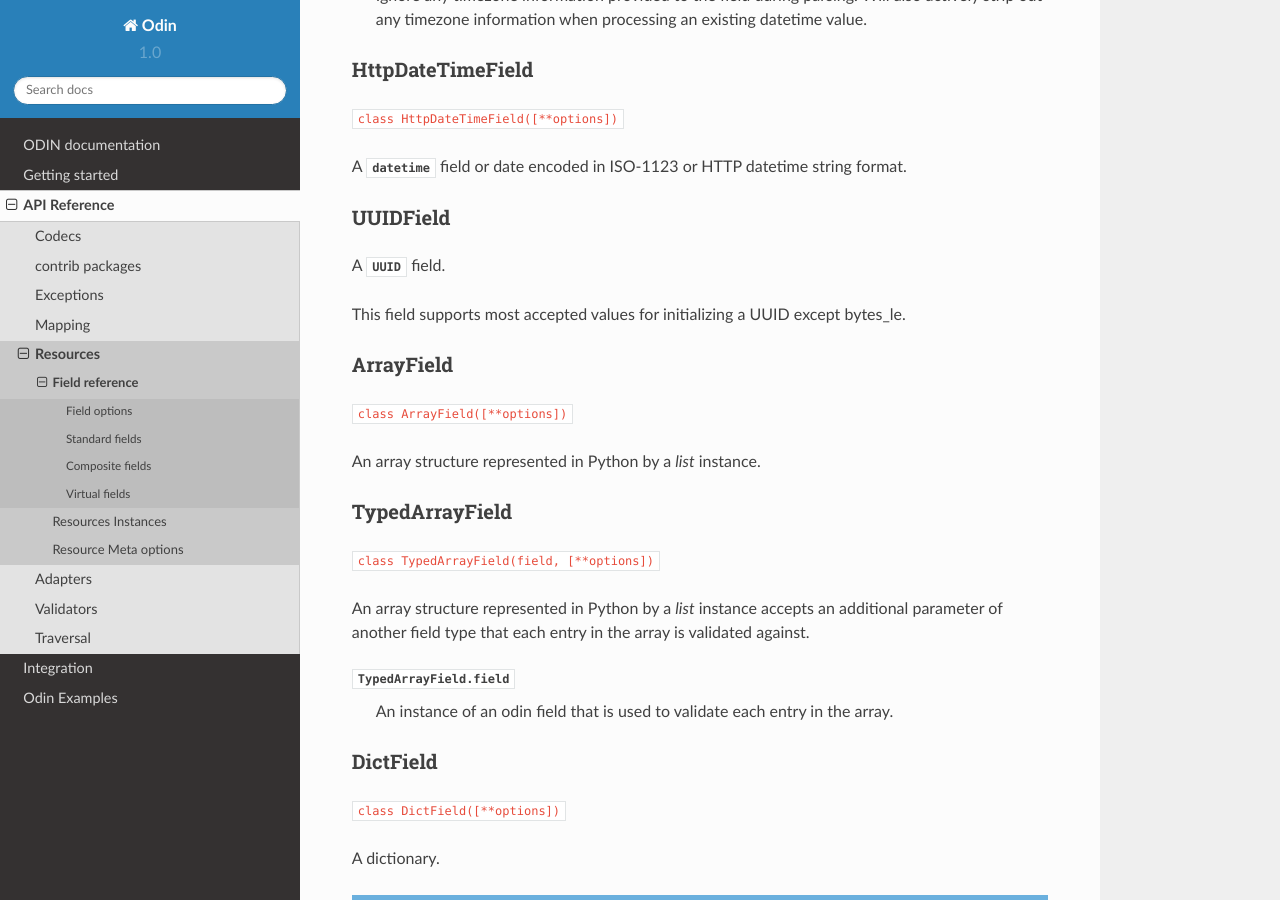
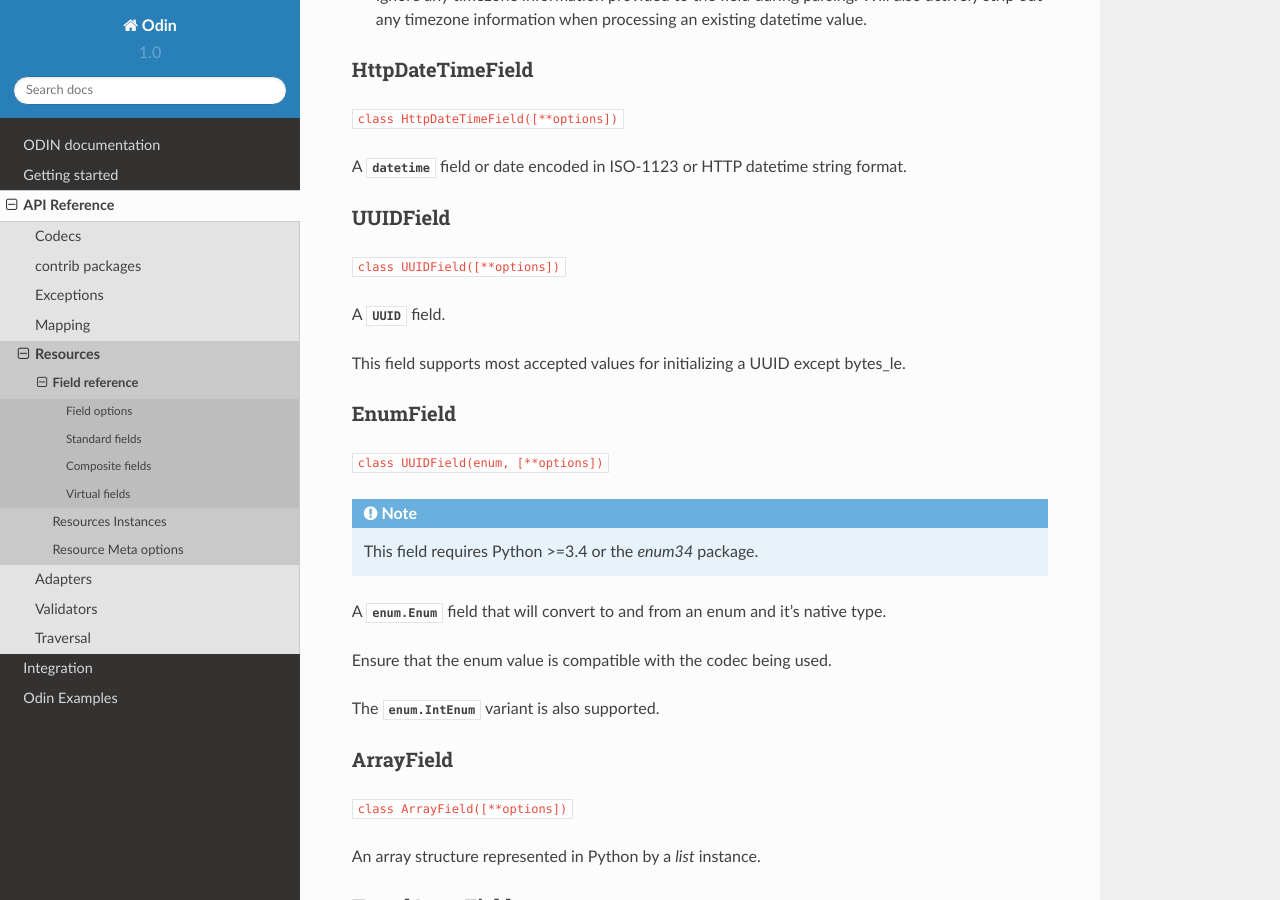
Before and after one commit to python-odin/odin, a Sphinx documentation site: the page built from docs/ref/resources/fields.rst, in a window 1280 px wide and 900 px high, scrolled down 5480 px. Built offline with Sphinx 7.4.7 and the Read the Docs theme 2.0.0, drawn with Linux system fonts in a browser that asks for light colours.

Commit message:
Added Enum field to documentation

```diff
--- a/docs/ref/resources/fields.rst
+++ b/docs/ref/resources/fields.rst
@@ -281,10 +281,25 @@ A :py:class:`datetime` field or date encoded in ISO-1123 or HTTP datetime string
 
 UUIDField
 =========
+``class UUIDField([**options])``
 
 A :py:class:`UUID` field.
 
 This field supports most accepted values for initializing a UUID except bytes_le.
+
+.. _field-enum_field:
+
+EnumField
+=========
+``class UUIDField(enum, [**options])``
+
+.. note:: This field requires Python >=3.4 or the *enum34* package.
+
+A :py:class:`enum.Enum` field that will convert to and from an enum and it's native type.
+
+Ensure that the enum value is compatible with the codec being used.
+
+The :py:class:`enum.IntEnum` variant is also supported.
 
 .. _field-array_field:
 
```
